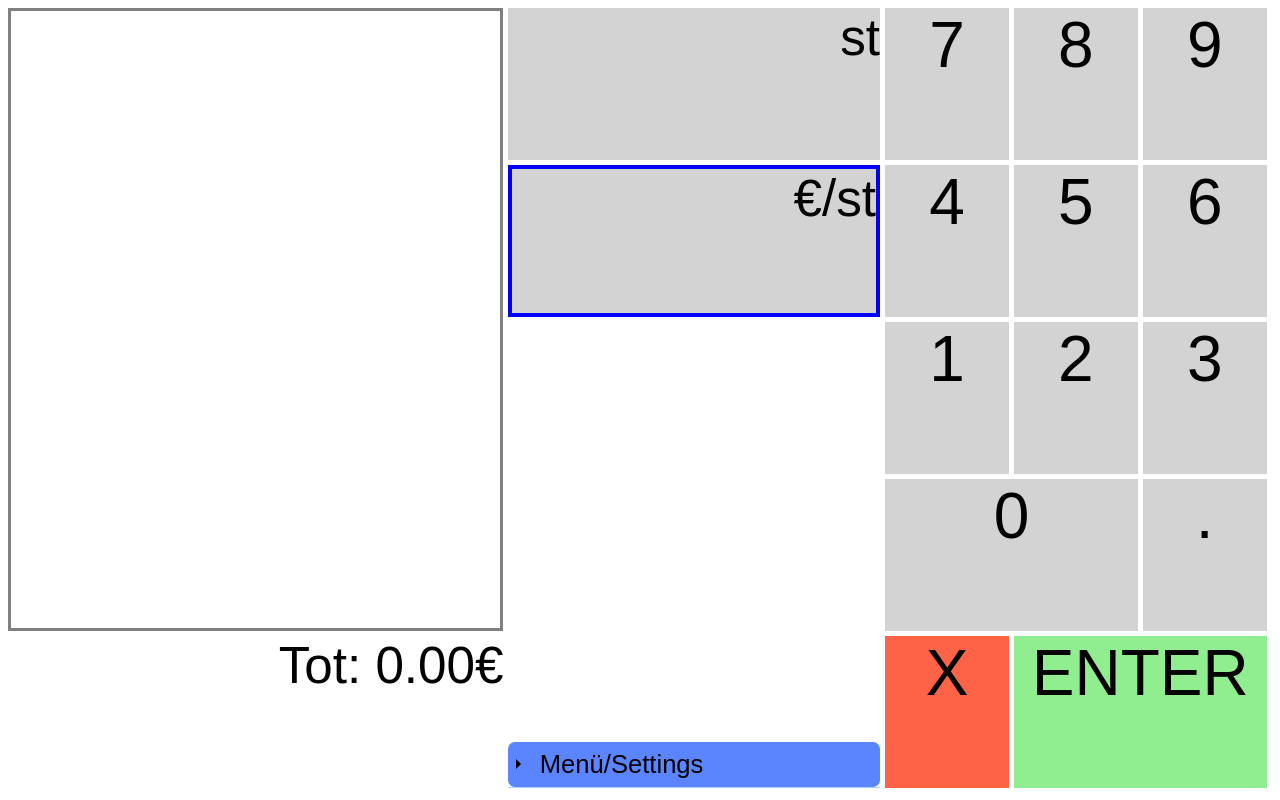
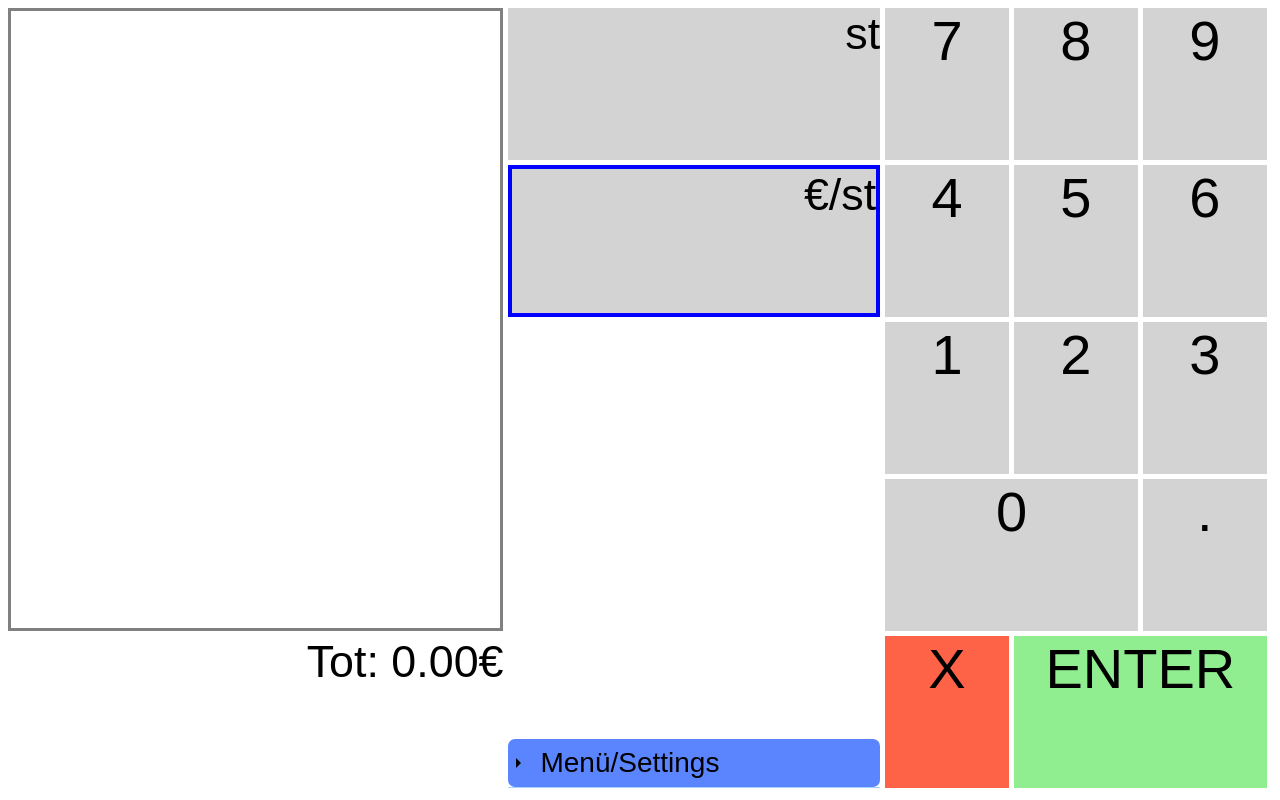
Before and after one commit to Lachei/WeightPriceCalc, a plain HTML site: page index.html in a window 1280 px wide. Drawn offline with Linux system fonts and the light colour scheme.

Commit message:
Updated font size.

```diff
--- a/index.html
+++ b/index.html
@@ -8,7 +8,7 @@ html{
 }
 body{
 	height: 100%;
-	font-size: 400%;
+	font-size: 350%;
 	font-family: Arial;
 }
 pre{
@@ -139,7 +139,7 @@ pre{
     background: #5b84ff;
 
     cursor: pointer;
-	font-size: 40%;
+	font-size: 50%;
 
     border-radius: 7px;
     transition: all 0.25s ease-out;
```
